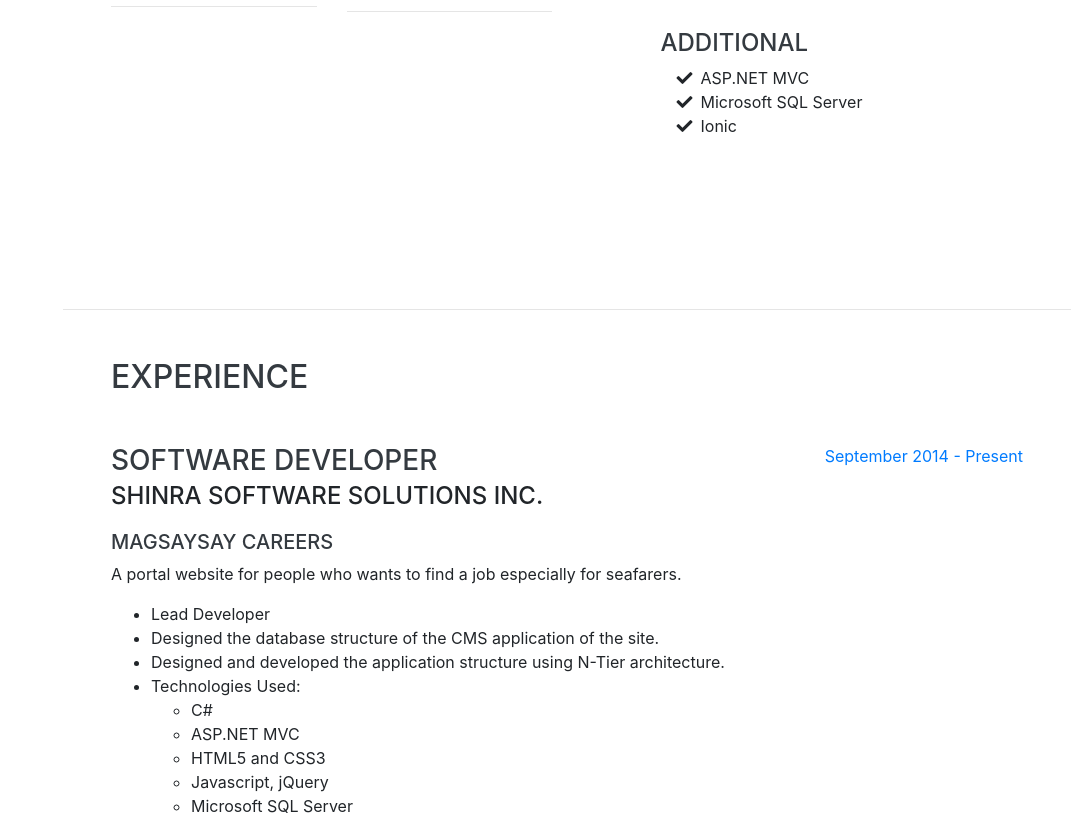
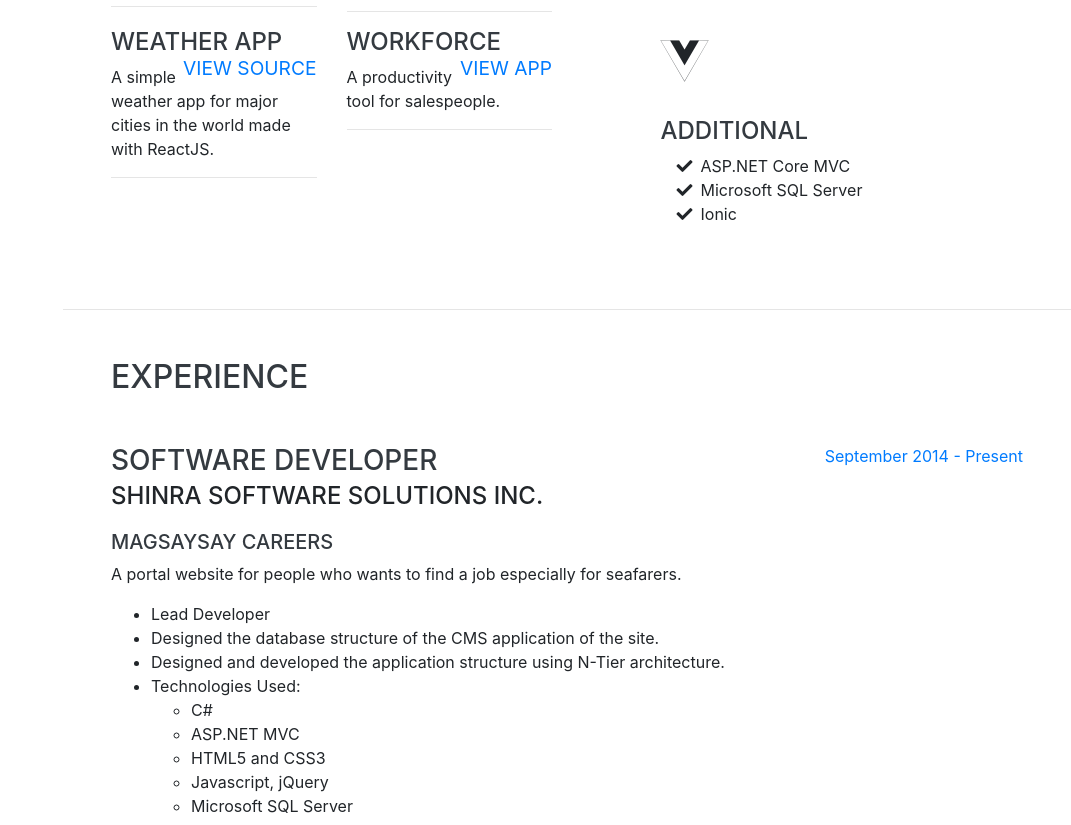
Before and after one commit to neiljc07/neiljc07.github.io, a website with bundled scripts: page index.html in a window 1280 px wide. Shown: the part 1292-2117 px from the top of the page, without its empty margins (209-1280 px from the left). Built offline with nearby package versions, Linux system fonts and the light colour scheme; a web font is replaced by a local one.

Commit message:
Update Skills

```diff
--- a/index.html
+++ b/index.html
@@ -155,6 +155,34 @@
                 </div>
               </div>
             </div>
+
+            <div class="row">
+              <div class="col-xs-12 col-sm-6 col-md-6 col-lg-6">
+                <div class="media">
+                  <div class="media-body">
+                    <h4 class="mt-0">
+                      Weather App
+                      <a href="https://github.com/neiljc07/weather-react" class="small float-right" target="_blank">View Source</a>
+                    </h4>
+                    <p>A simple weather app for major cities in the world made with ReactJS.</p>
+                    <hr>
+                  </div>
+                </div>
+              </div>
+
+              <div class="col-xs-12 col-sm-6 col-md-6 col-lg-6">
+                <div class="media">
+                  <div class="media-body">
+                    <h4 class="mt-0">
+                      Workforce
+                      <a href="https://play.google.com/store/apps/details?id=com.shinra.workforce" class="small float-right" target="_blank">View App</a>
+                    </h4>
+                    <p>A productivity tool for salespeople.</p>
+                    <hr>
+                  </div>
+                </div>
+              </div>
+            </div>
           </div>
 
           <div class="offset-lg-1 col-lg-5">
@@ -202,11 +230,17 @@
               </li>
             </ul>
 
+            <ul class="list-inline dev-icons">
+              <li class="list-inline-item">
+                <i class="devicon-vuejs-plain" title="VueJS"></i>
+              </li>
+            </ul>
+
             <h4 class="mt-0">Additional</h4>
             <ul class="fa-ul mb-0">
               <li>
                 <i class="fa-li fa fa-check"></i>
-                ASP.NET MVC
+                ASP.NET Core MVC
               </li>
 
               <li>
```
